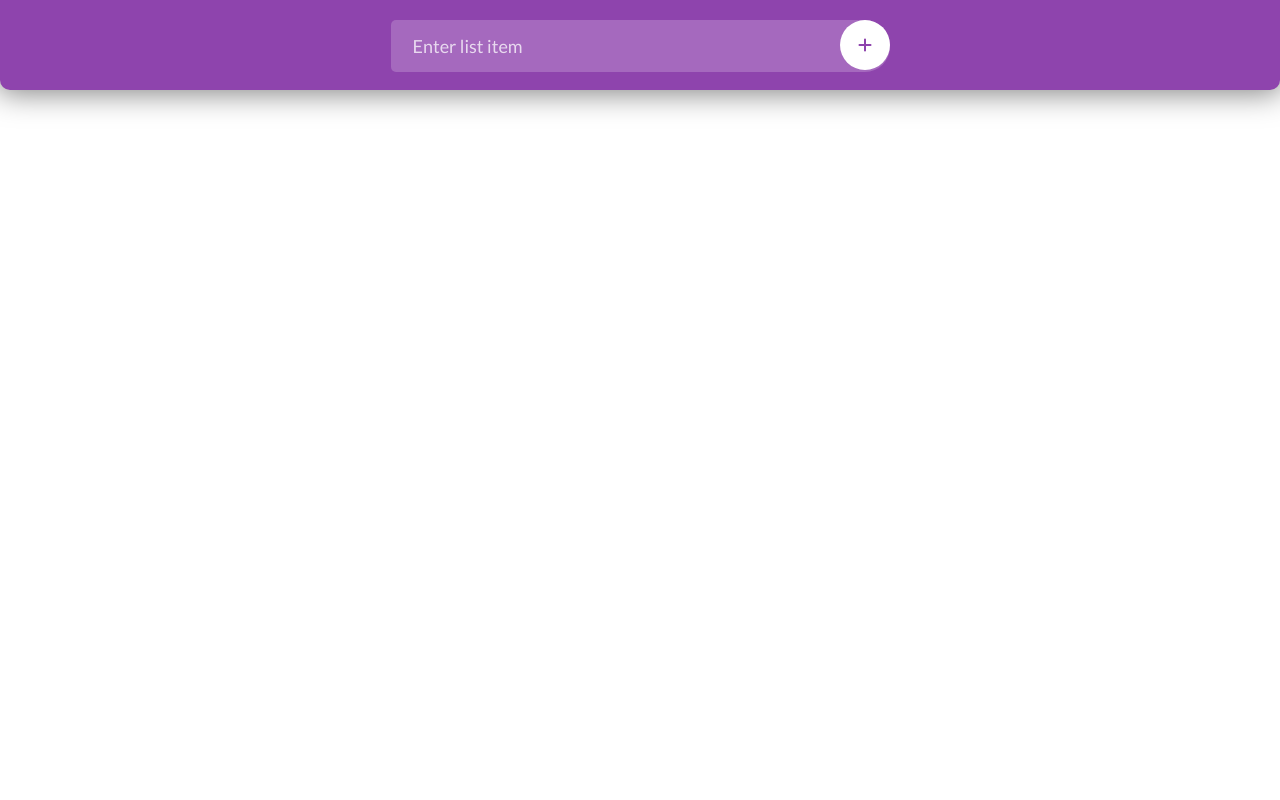
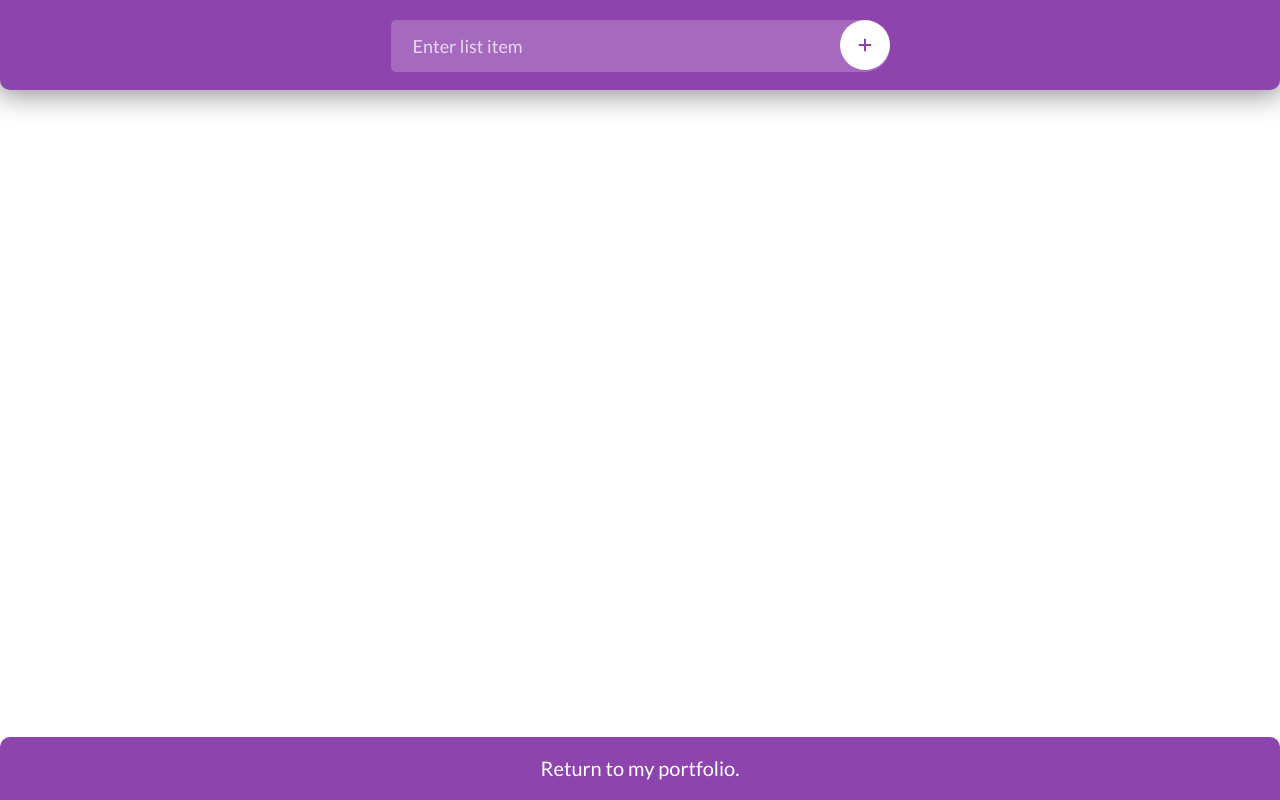
Before and after one commit to JakePFlynn/to-do, a plain HTML site: page index.html in a window 1280 px wide. Drawn offline with nearby package versions, Linux system fonts and the light colour scheme.

Commit message:
added footer section to return users to portfolio

```diff
--- a/index.html
+++ b/index.html
@@ -32,6 +32,10 @@
 		<ul class="todo" id="todo"></ul>
 		<ul class="todo" id="completed"></ul>
 	</div>
+
+	<footer>
+		Return to <a href="http://www.jakepflynn.com">my portfolio</a>.
+	</footer>
 <!--SCRIPTS-->
 <script src="js/app.js"></script>
 </body>
--- a/scss/style.scss
+++ b/scss/style.scss
@@ -152,3 +152,20 @@ header{
 		}
 	}
 }
+footer{
+	width: 100%;
+	text-align: center;
+	padding: 20px 0;
+	background-color: $primary;
+	color: white;
+	font-size: 20px;
+	position: fixed;
+	bottom: 0;
+	left: 0;
+	border-top-right-radius: 10px;
+	border-top-left-radius: 10px;
+	a{
+		text-decoration: none;
+		color: white;
+	}
+}
```
Also changed, not shown: scss/style.css, 1 other file.
